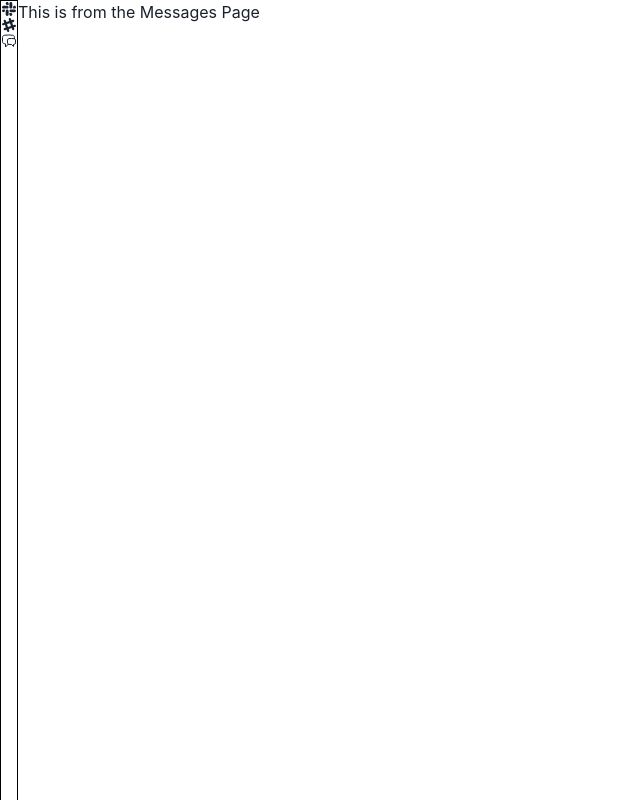
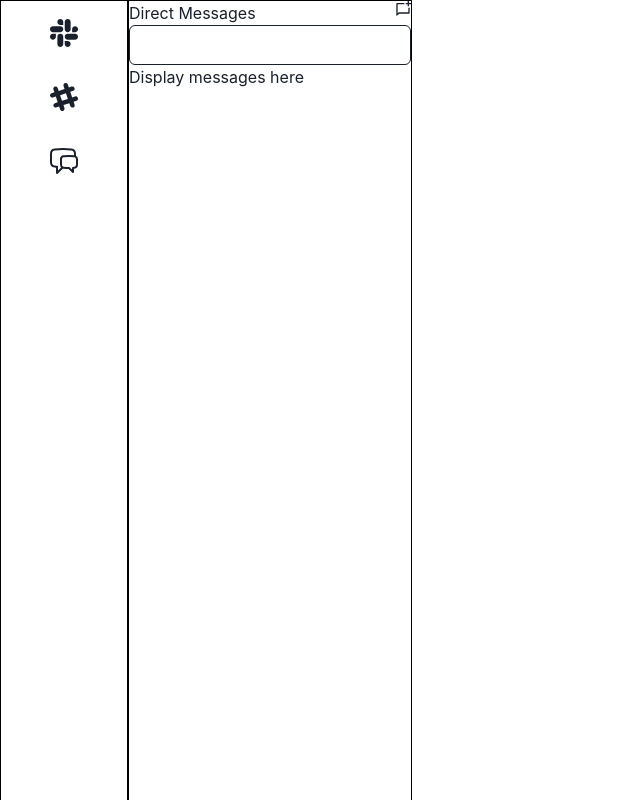
Before and after one commit to redroboto/avion-slack-app, a React (Vite) app: page /dashboard/messages in a window 1280 px wide. Shown: the top 800 px of the page, without its empty margins (0-640 px from the left). Built offline with nearby package versions, Linux system fonts and the light colour scheme.

Commit message:
add icons and css styling. add create messages child under messages.jsx

```diff
--- a/src/css/Dashboard.css
+++ b/src/css/Dashboard.css
@@ -1,11 +1,25 @@
+body {
+  height: 100vh;
+  width: 100vw;
+}
 .dashboard-container {
   display: flex;
   flex-direction: row;
+  height: 100vw;
 }
 
 .navbar {
   display: flex;
   flex-direction: column;
+  align-items: center;
+  justify-content: flex-start;
   height: 100vw;
   border: solid black 1px;
+  width: 10vw;
+  padding: 1rem;
+  gap: 2rem;
 }
+
+.nav-icon {
+  font-size: 2rem;
+}
--- /dev/null
+++ b/src/css/Messages.css
@@ -0,0 +1,16 @@
+.messages-container {
+  display: flex;
+  flex-direction: row;
+  border: solid black 1px;
+  height: 100vw;
+}
+
+.messages-directory {
+  display: flex;
+  flex-direction: column;
+}
+
+.message-directory-header {
+  display: flex;
+  justify-content: space-between;
+}
--- a/src/pages/Dashboard.jsx
+++ b/src/pages/Dashboard.jsx
@@ -8,18 +8,17 @@ export default function Dashboard() {
     <>
       <div className="dashboard-container">
         <div className="navbar">
-          <Link to="dashboard">
-            <FaSlack />
-          </Link>
+          <FaSlack className="nav-icon" />
+
           <Link to="channels">
-            <FaSlackHash />
+            <FaSlackHash className="nav-icon" />
           </Link>
           <Link to="messages">
-            <HiOutlineChatBubbleLeftRight />
+            <HiOutlineChatBubbleLeftRight className="nav-icon" />
           </Link>
         </div>
 
-        <div>
+        <div className="dashboard-directory">
           <Outlet />
         </div>
       </div>
--- /dev/null
+++ b/src/pages/DashboardChildren/CreateMessage.jsx
@@ -0,0 +1,7 @@
+export default function CreateMessage() {
+  return (
+    <>
+      <p>hello create a new message here</p>
+    </>
+  );
+}
--- a/src/pages/DashboardChildren/Messages.jsx
+++ b/src/pages/DashboardChildren/Messages.jsx
@@ -1,7 +1,28 @@
+import { Input } from "@chakra-ui/react";
+import { Link, Outlet } from "react-router-dom";
+import { RiChatNewLine } from "react-icons/ri";
+import "../.././css/Messages.css";
+
 export default function Messages() {
   return (
     <>
-      <h1>This is from the Messages Page</h1>
+      <div className="messages-container">
+        <div className="messsages-directory">
+          <div className="message-directory-header">
+            <h1>Direct Messages</h1>
+            <Link to="create-message">
+              <RiChatNewLine />
+            </Link>
+          </div>
+
+          <Input type="text"></Input>
+          <h1>Display messages here</h1>
+        </div>
+
+        <div>
+          <Outlet />
+        </div>
+      </div>
     </>
   );
 }
```
Also changed, not shown: src/main.jsx (+7 -0 lines).
